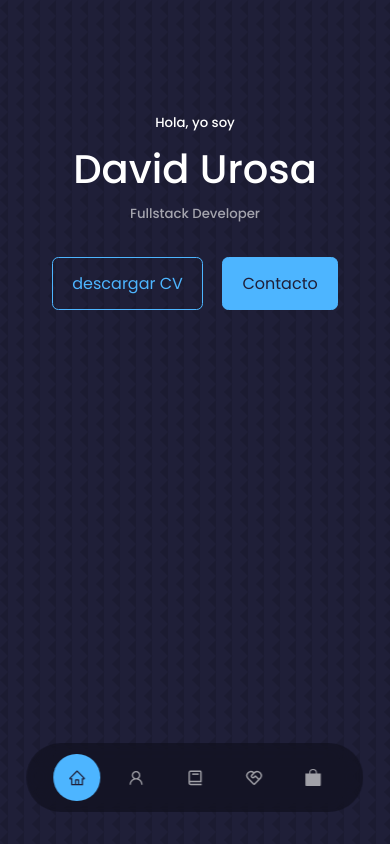
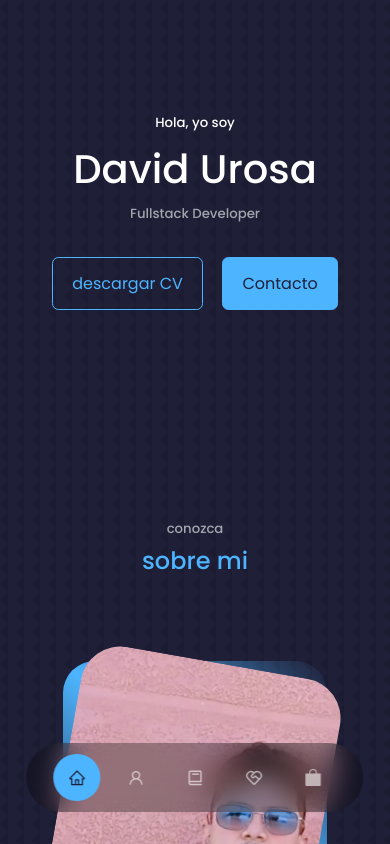
Before and after one commit to davidurosa/portafolio-app, a React (Create React App) app: page / in a window 390 px wide. Shown: the top 844 px of the page. Built offline with nearby package versions, Linux system fonts and the light colour scheme.

Commit message:
update 9

```diff
--- a/src/components/header/header.css
+++ b/src/components/header/header.css
@@ -77,7 +77,7 @@ header{
 
 @media screen and (max-width: 600px  ) {
     header{
-        height: 100vh;
+        height: 50vh;
 
     }
 
```
